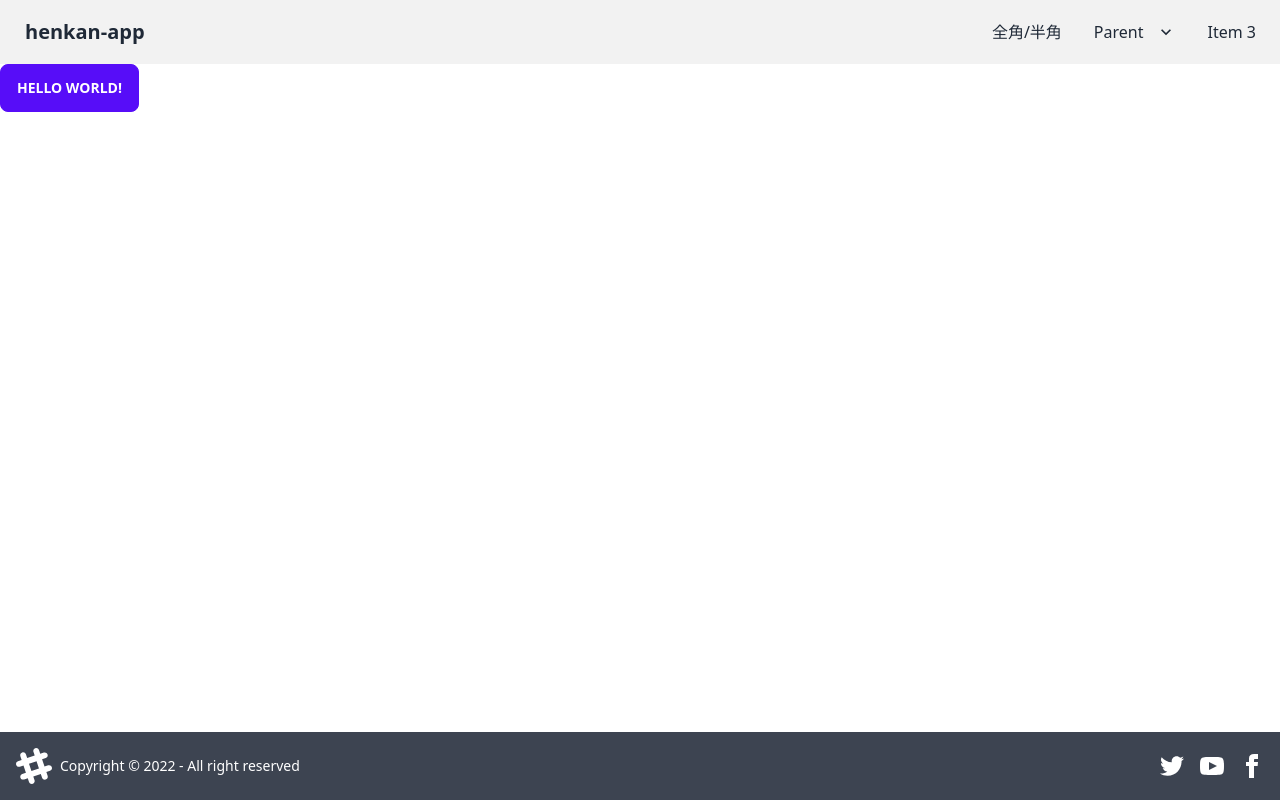
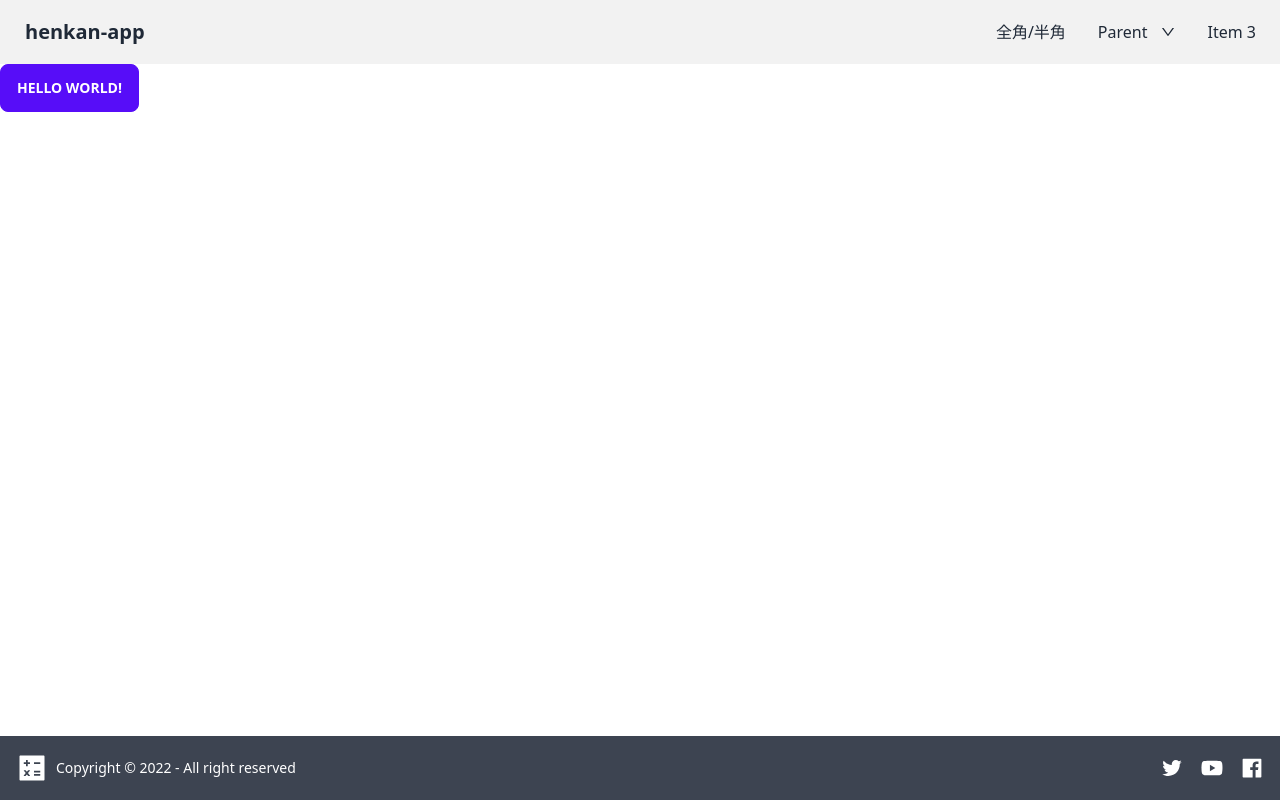
Before and after one commit to hiroto-toriyama/henkan-app, a React (Vite) app: page /henkan-app/full-half in a window 1280 px wide. Built offline with nearby package versions, Linux system fonts and the light colour scheme.

Commit message:
react-iconsを導入

```diff
--- a/package.json
+++ b/package.json
@@ -14,6 +14,7 @@
     "daisyui": "^2.28.0",
     "react": "^18.2.0",
     "react-dom": "^18.2.0",
+    "react-icons": "^4.4.0",
     "react-router-dom": "^6.4.0"
   },
   "devDependencies": {
--- a/src/components/Footer.tsx
+++ b/src/components/Footer.tsx
@@ -1,15 +1,16 @@
+import { AiFillCalculator, AiOutlineTwitter, AiFillFacebook, AiFillYoutube } from 'react-icons/ai';
+
 const Footer = () => {
   return (
     <footer className="footer items-center p-4 bg-neutral text-neutral-content">
       <div className="items-center grid-flow-col">
-        <svg width="36" height="36" viewBox="0 0 24 24" xmlns="http://www.w3.org/2000/svg" fillRule="evenodd" clipRule="evenodd" className="fill-current"><path d="M22.672 15.226l-2.432.811.841 2.515c.33 1.019-.209 2.127-1.23 2.456-1.15.325-2.148-.321-2.463-1.226l-.84-2.518-5.013 1.677.84 2.517c.391 1.203-.434 2.542-1.831 2.542-.88 0-1.601-.564-1.86-1.314l-.842-2.516-2.431.809c-1.135.328-2.145-.317-2.463-1.229-.329-1.018.211-2.127 1.231-2.456l2.432-.809-1.621-4.823-2.432.808c-1.355.384-2.558-.59-2.558-1.839 0-.817.509-1.582 1.327-1.846l2.433-.809-.842-2.515c-.33-1.02.211-2.129 1.232-2.458 1.02-.329 2.13.209 2.461 1.229l.842 2.515 5.011-1.677-.839-2.517c-.403-1.238.484-2.553 1.843-2.553.819 0 1.585.509 1.85 1.326l.841 2.517 2.431-.81c1.02-.33 2.131.211 2.461 1.229.332 1.018-.21 2.126-1.23 2.456l-2.433.809 1.622 4.823 2.433-.809c1.242-.401 2.557.484 2.557 1.838 0 .819-.51 1.583-1.328 1.847m-8.992-6.428l-5.01 1.675 1.619 4.828 5.011-1.674-1.62-4.829z"></path></svg>
+        <AiFillCalculator size={32} />
         <p>Copyright © 2022 - All right reserved</p>
       </div>
       <div className="grid-flow-col gap-4 md:place-self-center md:justify-self-end">
-        <a><svg xmlns="http://www.w3.org/2000/svg" width="24" height="24" viewBox="0 0 24 24" className="fill-current"><path d="M24 4.557c-.883.392-1.832.656-2.828.775 1.017-.609 1.798-1.574 2.165-2.724-.951.564-2.005.974-3.127 1.195-.897-.957-2.178-1.555-3.594-1.555-3.179 0-5.515 2.966-4.797 6.045-4.091-.205-7.719-2.165-10.148-5.144-1.29 2.213-.669 5.108 1.523 6.574-.806-.026-1.566-.247-2.229-.616-.054 2.281 1.581 4.415 3.949 4.89-.693.188-1.452.232-2.224.084.626 1.956 2.444 3.379 4.6 3.419-2.07 1.623-4.678 2.348-7.29 2.04 2.179 1.397 4.768 2.212 7.548 2.212 9.142 0 14.307-7.721 13.995-14.646.962-.695 1.797-1.562 2.457-2.549z"></path></svg>
-        </a>
-        <a><svg xmlns="http://www.w3.org/2000/svg" width="24" height="24" viewBox="0 0 24 24" className="fill-current"><path d="M19.615 3.184c-3.604-.246-11.631-.245-15.23 0-3.897.266-4.356 2.62-4.385 8.816.029 6.185.484 8.549 4.385 8.816 3.6.245 11.626.246 15.23 0 3.897-.266 4.356-2.62 4.385-8.816-.029-6.185-.484-8.549-4.385-8.816zm-10.615 12.816v-8l8 3.993-8 4.007z"></path></svg></a>
-        <a><svg xmlns="http://www.w3.org/2000/svg" width="24" height="24" viewBox="0 0 24 24" className="fill-current"><path d="M9 8h-3v4h3v12h5v-12h3.642l.358-4h-4v-1.667c0-.955.192-1.333 1.115-1.333h2.885v-5h-3.808c-3.596 0-5.192 1.583-5.192 4.615v3.385z"></path></svg></a>
+        <a><AiOutlineTwitter size={24} /></a>
+        <a><AiFillYoutube size={24} /></a>
+        <a><AiFillFacebook size={24} /></a>
       </div>
     </footer>
   );
--- a/src/components/Header.tsx
+++ b/src/components/Header.tsx
@@ -1,4 +1,5 @@
 import { Link } from "react-router-dom";
+import { AiOutlineDown } from "react-icons/ai";
 
 const Header = () => {
   return (
@@ -12,7 +13,7 @@ const Header = () => {
           <li tabIndex={0}>
             <a>
               Parent
-              <svg className="fill-current" xmlns="http://www.w3.org/2000/svg" width="20" height="20" viewBox="0 0 24 24"><path d="M7.41,8.58L12,13.17L16.59,8.58L18,10L12,16L6,10L7.41,8.58Z"/></svg>
+              <AiOutlineDown />
             </a>
             <ul className="p-2 bg-base-100">
               <li><a>Submenu 1</a></li>
```
Also changed, not shown: 1 other file (tests, documents, lock files or other folders).
